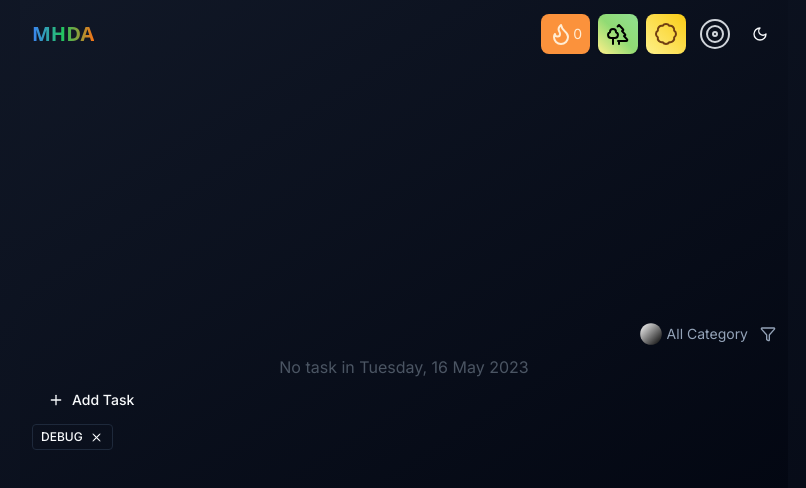
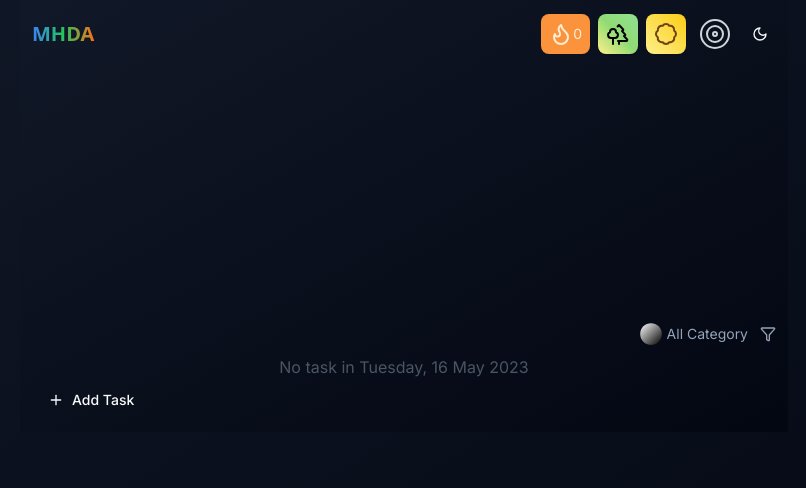
Before and after one commit to hudamnhd/todo-list-2, a React (Vite) app: page /daily in a window 1280 px wide. Shown: the top 488 px of the page, without its empty margins (236-1042 px from the left). Built offline with nearby package versions, Linux system fonts and the light colour scheme.

Commit message:
- delete debug

```diff
--- a/src/routes/daily/index.tsx
+++ b/src/routes/daily/index.tsx
@@ -304,7 +304,7 @@ const TodoNavigator = ({ data }) => {
         {(date_key.is_today || date_key.is_tomorrow) && (
           <AddTodo date={date_key} />
         )}
-        <Debug data={todos} />
+        {/*<Debug data={todos} />*/}
         <Unload data={data} date={date_key} active_task={active_task} />
       </div>
     </div>
```
